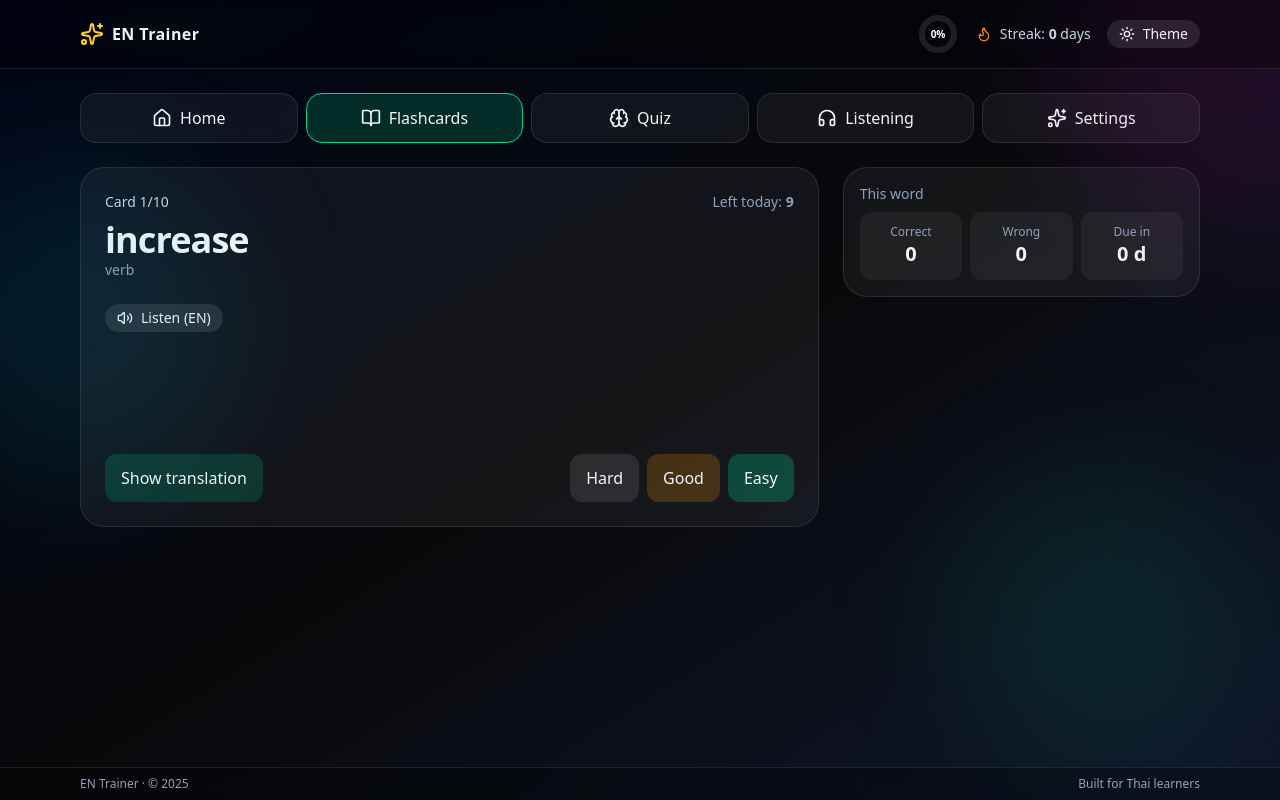
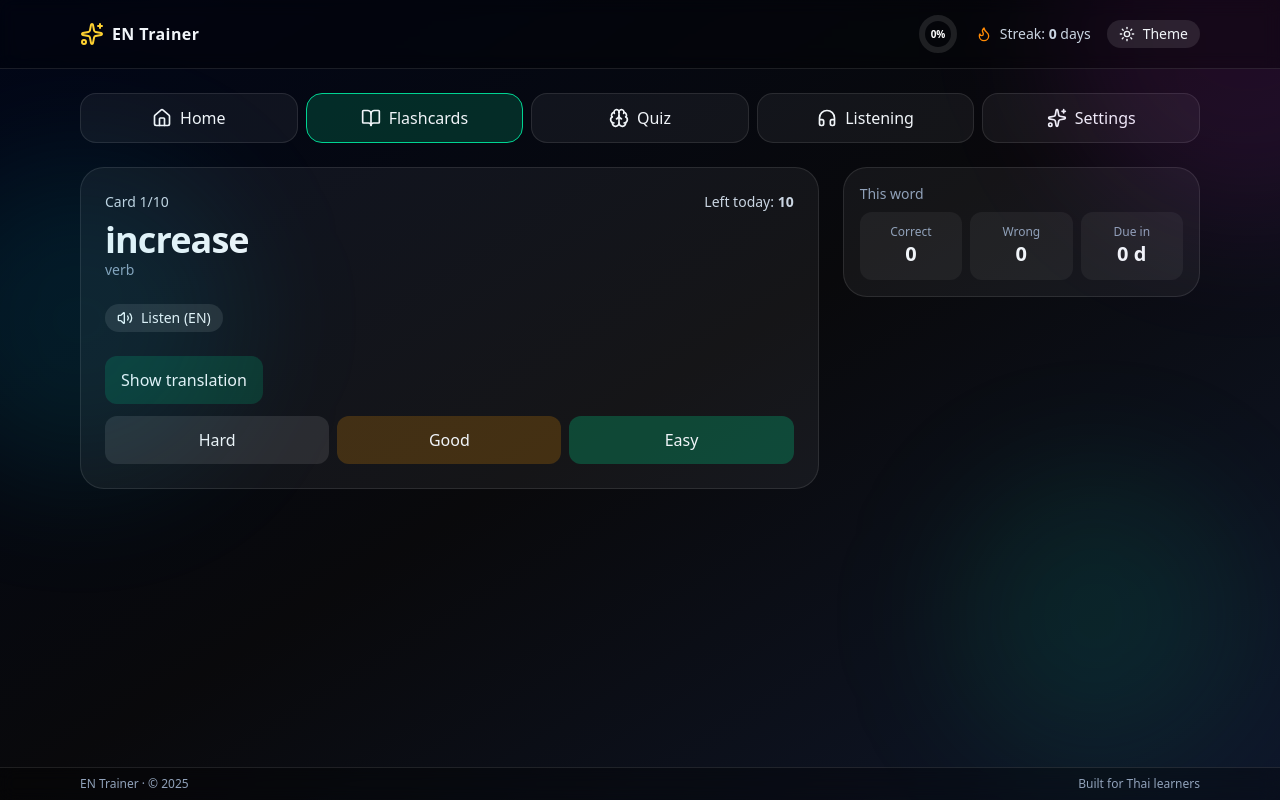
Before and after one commit to KornKongpob/en-trainer, a React (Vite) app: page / in a window 1280 px wide. Both pictures are taken after a click on the button "Flashcards". Built offline with nearby package versions, Linux system fonts and the light colour scheme.

Commit message:
fix(cards): correct left-today count; grid-align grade buttons; clamp index

```diff
--- a/src/App.jsx
+++ b/src/App.jsx
@@ -525,12 +525,12 @@ function speak(text, lang = "en-US") {
 }
 
 function Flashcards({ store, setStore, onXP }) {
-  // Only cards that are introduced and due
+  // Due cards: introduced and due today or earlier
   const dueCards = useMemo(
     () =>
       store.deck.filter((c) => {
-        const prog = store.cards[c.id] ?? {};
-        return !!prog.introduced && (prog.due ?? todayKey()) <= todayKey();
+        const p = store.cards[c.id] ?? {};
+        return !!p.introduced && (p.due ?? todayKey()) <= todayKey();
       }),
     [store.deck, store.cards]
   );
@@ -538,14 +538,15 @@ function Flashcards({ store, setStore, onXP }) {
   const [idx, setIdx] = useState(0);
   const [show, setShow] = useState(false);
 
-  // Clamp index if due list shrinks after grading
+  // Clamp index if the due list shrinks after grading
   useEffect(() => {
     if (!dueCards.length) { setIdx(0); return; }
-    if (idx >= dueCards.length) setIdx(dueCards.length - 1);
-    // hide translation when switching card
-    setShow(false);
+    if (idx > dueCards.length - 1) setIdx(dueCards.length - 1);
   }, [dueCards.length, idx]);
 
+  useEffect(() => { setShow(false); }, [idx]);
+
+  // If nothing due
   if (!dueCards.length) {
     return (
       <Card>
@@ -561,7 +562,8 @@ function Flashcards({ store, setStore, onXP }) {
   }
 
   const card = dueCards[idx];
-  const leftToday = Math.max(0, dueCards.length - (idx + 1)); // remaining after the current card
+  const leftToday = Math.max(0, dueCards.length - idx); // include current
+  const positionLabel = `${Math.min(idx + 1, dueCards.length)}/${dueCards.length}`;
 
   function grade(quality) {
     const prog = store.cards[card.id];
@@ -573,10 +575,15 @@ function Flashcards({ store, setStore, onXP }) {
       wrong: prog.wrong + (quality < 3 ? 1 : 0),
     };
 
-    setStore((s) => ({ ...s, cards: { ...s.cards, [card.id]: updated } }));
+    setStore((s) => ({
+      ...s,
+      cards: { ...s.cards, [card.id]: updated },
+    }));
+
     onXP(quality >= 3 ? 10 : 4);
 
-    // move to next available card; if this card is no longer due, the list will shrink and the clamp effect above will correct the index
+    // Advance index against the *current* list; the clamp effect above
+    // will correct it if the list shrinks after this update.
     if (idx < dueCards.length - 1) setIdx(idx + 1);
     else setIdx(0);
   }
@@ -584,10 +591,10 @@ function Flashcards({ store, setStore, onXP }) {
   return (
     <section className="grid grid-cols-1 lg:grid-cols-3 gap-6">
       <div className="lg:col-span-2">
-        <div className="rounded-3xl border border-white/10 bg-white/5 p-6 min-h-[60dvh] sm:min-h-[360px] flex flex-col">
+        <div className="rounded-3xl border border-white/10 bg-white/5 p-6 min-h-[60dvh] sm:min-h-[320px] flex flex-col">
           <div className="flex items-center justify-between text-sm text-slate-300">
-            <span>Card {idx + 1}/{dueCards.length}</span>
-            <span className="text-slate-400">Left today: <b>{leftToday}</b></span>
+            <span>Card {positionLabel}</span>
+            <span>Left today: <b>{leftToday}</b></span>
           </div>
 
           <div className="mt-2 text-4xl font-extrabold tracking-tight break-words">{card.en}</div>
@@ -617,46 +624,32 @@ function Flashcards({ store, setStore, onXP }) {
                   <div className="text-sm text-slate-300">Example: <i>{card.example}</i></div>
                 ) : null}
                 {card.syn ? (
-                  <div className="text-sm text-slate-300">Synonyms: <i>{card.syn}</i></div>
+                  <div className="text-sm text-emerald-200/90">
+                    <span className="font-semibold">Synonyms:</span> {card.syn}
+                  </div>
                 ) : null}
               </motion.div>
             )}
           </AnimatePresence>
 
-          {/* Mobile-safe actions: stack vertically on small screens */}
-          <div className="mt-auto pt-6 flex flex-col gap-3 sm:flex-row sm:items-center">
+          {/* Controls */}
+          <div className="mt-auto pt-6 space-y-3">
             <button
               onClick={() => setShow(true)}
-              className="rounded-xl bg-emerald-500/20 hover:bg-emerald-500/30 px-4 py-3 w-full sm:w-auto"
+              className="w-full sm:w-auto rounded-xl bg-emerald-500/20 hover:bg-emerald-500/30 px-4 py-3 text-center"
             >
               Show translation
             </button>
 
-            <div className="flex gap-2 sm:ml-auto">
-              <button
-                onClick={() => grade(2)}
-                className="rounded-xl bg-white/10 hover:bg-white/20 px-4 py-3"
-              >
-                Hard
-              </button>
-              <button
-                onClick={() => grade(4)}
-                className="rounded-xl bg-amber-500/20 hover:bg-amber-500/30 px-4 py-3"
-              >
-                Good
-              </button>
-              <button
-                onClick={() => grade(5)}
-                className="rounded-xl bg-emerald-500/30 hover:bg-emerald-500/40 px-4 py-3"
-              >
-                Easy
-              </button>
+            <div className="grid grid-cols-3 gap-2">
+              <button onClick={() => grade(2)} className="w-full rounded-xl bg-white/10 hover:bg-white/20 px-4 py-3">Hard</button>
+              <button onClick={() => grade(4)} className="w-full rounded-xl bg-amber-500/20 hover:bg-amber-500/30 px-4 py-3">Good</button>
+              <button onClick={() => grade(5)} className="w-full rounded-xl bg-emerald-500/30 hover:bg-emerald-500/40 px-4 py-3">Easy</button>
             </div>
           </div>
         </div>
       </div>
 
-      {/* Side stats */}
       <div>
         <Card>
           <div className="text-sm text-slate-400">This word</div>
```
